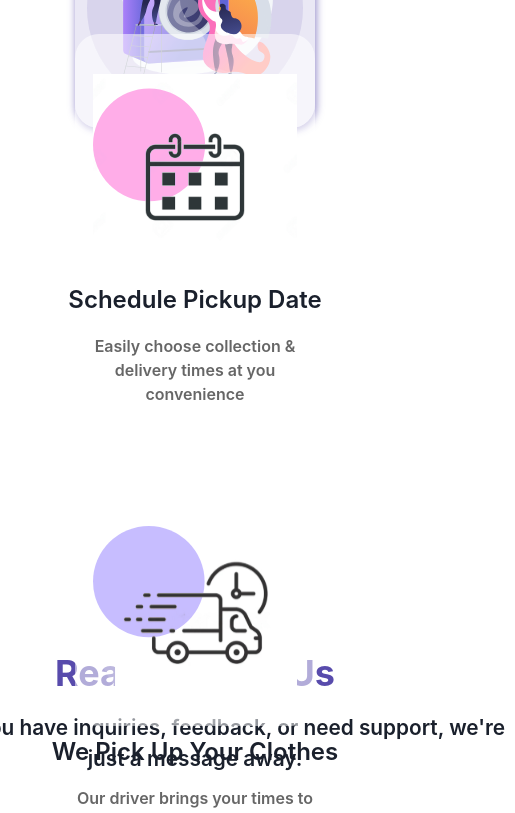
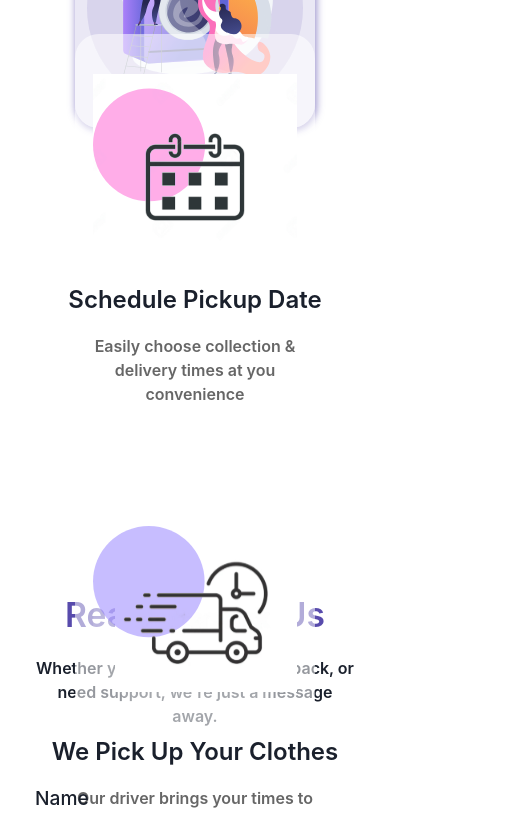
Before and after one commit to jainvedant392/LaundriX, a React (Vite) app in the folder frontend/: page / in a window 390 px wide. Shown: the part 2200-3013 px from the top of the page, 515 px wide, since content can reach past the window. Built offline with nearby package versions, Linux system fonts and the light colour scheme.

Commit message:
Responsive Contact section of Landing Page

```diff
--- a/frontend/src/components/Home/Contact.jsx
+++ b/frontend/src/components/Home/Contact.jsx
@@ -4,7 +4,6 @@ import {
   Flex,
   FormControl,
   FormLabel,
-  Heading,
   Input,
   Stack,
   Text,
@@ -79,19 +78,32 @@ function ContactSection() {
   };
 
   return (
-    <Flex align="center" gap="3rem">
+    <Flex align="center" gap={{ base: '2rem', '2xl': '3rem' }}>
       <Stack align="center">
         <Stack align="center" gap="1rem" mb="3rem">
-          <Heading color="#584BAC" size="2xl">
+          <Text
+            color="#584BAC"
+            fontWeight={600}
+            fontSize={{ base: '2.1rem', sm: '2.5rem', '2xl': '3rem' }}
+          >
             Reach Out to Us
-          </Heading>
-          <Text fontWeight={600} fontSize="1.3rem" textAlign="center" w="40rem">
+          </Text>
+          <Text
+            fontWeight={600}
+            fontSize={{ base: '1rem', sm: '1.2rem', '2xl': '1.3rem' }}
+            textAlign="center"
+            w={{ base: '20rem', sm: '30rem', md: '35rem', '2xl': '40rem' }}
+          >
             Whether you have inquiries, feedback, or need support, we're just a
             message away.
           </Text>
         </Stack>
         <Stack gap="2rem">
-          <Flex gap="3rem">
+          <Flex
+            gap={{ base: '2rem', md: '3rem' }}
+            flexDirection={{ base: 'column', md: 'row' }}
+            align={{ base: 'center', md: '' }}
+          >
             <Box>
               <FormControl>
                 <FormLabel fontSize="1.2rem">Name</FormLabel>
@@ -100,7 +112,12 @@ function ContactSection() {
                   ref={senderNameRef}
                   placeholder="Enter your name"
                   pl={0}
-                  w="18rem"
+                  w={{
+                    base: '20rem',
+                    sm: '25rem',
+                    md: '16rem',
+                    '2xl': '18rem',
+                  }}
                   border="none"
                   borderBottom="2px solid #584BAC"
                   borderRadius={0}
@@ -117,7 +134,12 @@ function ContactSection() {
                   ref={senderMailRef}
                   placeholder="Enter your email"
                   pl={0}
-                  w="18rem"
+                  w={{
+                    base: '20rem',
+                    sm: '25rem',
+                    md: '16rem',
+                    '2xl': '18rem',
+                  }}
                   border="none"
                   borderBottom="2px solid #584BAC"
                   borderRadius={0}
@@ -131,7 +153,7 @@ function ContactSection() {
             <FormControl>
               <FormLabel fontSize="1.2rem">Message</FormLabel>
               <Textarea
-                w="39rem"
+                w={{ base: '20rem', sm: '25rem', md: '35rem', '2xl': '39rem' }}
                 ref={messageRef}
                 placeholder="Enter the message"
                 pl={0}
@@ -157,7 +179,10 @@ function ContactSection() {
           Send Mail
         </Button>
       </Stack>
-      <Box display={{ base: 'none', lg: 'block' }} h="45rem" w="45rem">
+      <Box
+        display={{ base: 'none', xl: 'block' }}
+        boxSize={{ base: 0, xl: '35rem', '2xl': '45rem' }}
+      >
         <DotLottiePlayer
           src="/Contact.lottie"
           autoplay
```
